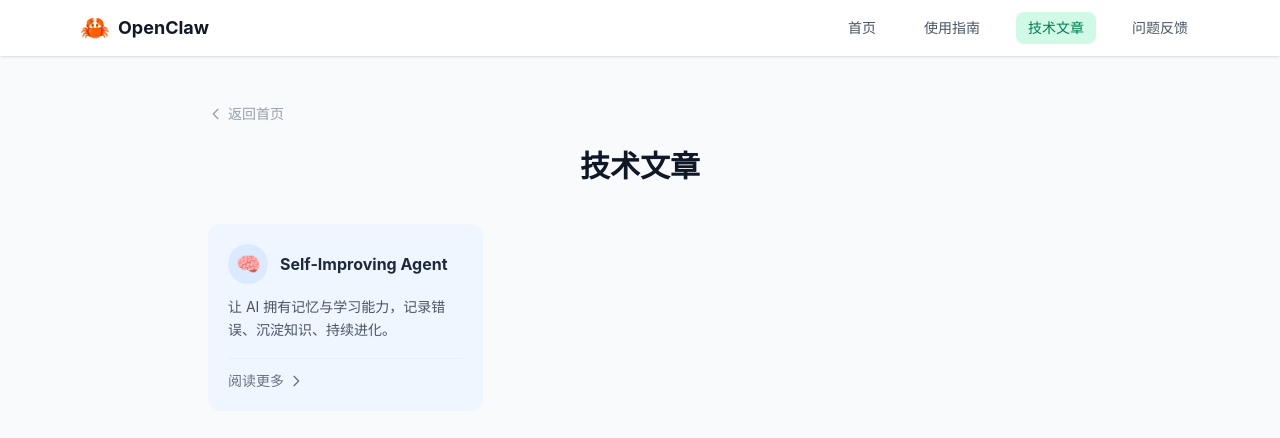
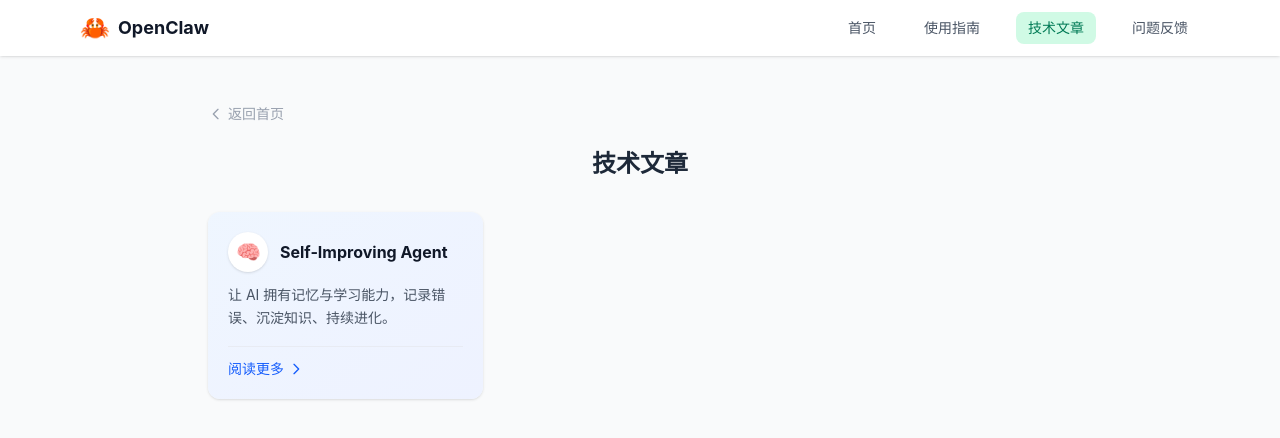
Before and after one commit to dingclaw/openclaw-guide, a React (Vite) app: page /openclaw-guide/articles in a window 1280 px wide. Shown: the top 438 px of the page. Built offline with nearby package versions, Linux system fonts and the light colour scheme.

Commit message:
style: 优化卡片立体感和对比度

```diff
--- a/src/pages/Articles.jsx
+++ b/src/pages/Articles.jsx
@@ -6,8 +6,8 @@ const articles = [
     title: 'Self-Improving Agent',
     description: '让 AI 拥有记忆与学习能力，记录错误、沉淀知识、持续进化。',
     emoji: '🧠',
-    bgColor: 'bg-blue-50',
-    iconBg: 'bg-blue-100'
+    cardBg: 'bg-gradient-to-br from-blue-50 to-indigo-50',
+    accentColor: 'text-blue-600'
   }
 ]
 
@@ -24,7 +24,7 @@ function Articles() {
         </Link>
 
         {/* 页面标题 */}
-        <h1 className="text-2xl sm:text-3xl font-bold text-gray-900 text-center mb-10">
+        <h1 className="text-xl sm:text-2xl font-bold text-gray-800 text-center mb-8">
           技术文章
         </h1>
 
@@ -34,14 +34,14 @@ function Articles() {
             <Link
               key={article.id}
               to={`/skill/${article.id}`}
-              className={`block rounded-xl p-5 transition-all hover:shadow-md ${article.bgColor}`}
+              className={`block rounded-xl p-5 transition-all hover:shadow-lg hover:-translate-y-0.5 shadow-sm ${article.cardBg}`}
             >
               {/* 头部：图标 + 标题 */}
               <div className="flex items-center gap-3 mb-3">
-                <div className={`w-10 h-10 rounded-full flex items-center justify-center text-xl ${article.iconBg}`}>
+                <div className="w-10 h-10 rounded-full flex items-center justify-center text-xl bg-white shadow-sm">
                   {article.emoji}
                 </div>
-                <h2 className="font-bold text-gray-800 text-base">
+                <h2 className="font-bold text-gray-900 text-base">
                   {article.title}
                 </h2>
               </div>
@@ -51,9 +51,9 @@ function Articles() {
                 {article.description}
               </p>
 
-              {/* 分割线 */}
-              <div className="border-t border-gray-200/50 pt-3">
-                <span className="text-sm text-gray-500 hover:text-gray-700 flex items-center gap-1">
+              {/* 底部操作 */}
+              <div className="pt-3 border-t border-gray-200/60">
+                <span className={`text-sm font-medium flex items-center gap-1 ${article.accentColor}`}>
                   阅读更多
                   <svg className="w-4 h-4" fill="none" stroke="currentColor" viewBox="0 0 24 24">
                     <path strokeLinecap="round" strokeLinejoin="round" strokeWidth={2} d="M9 5l7 7-7 7" />
```
